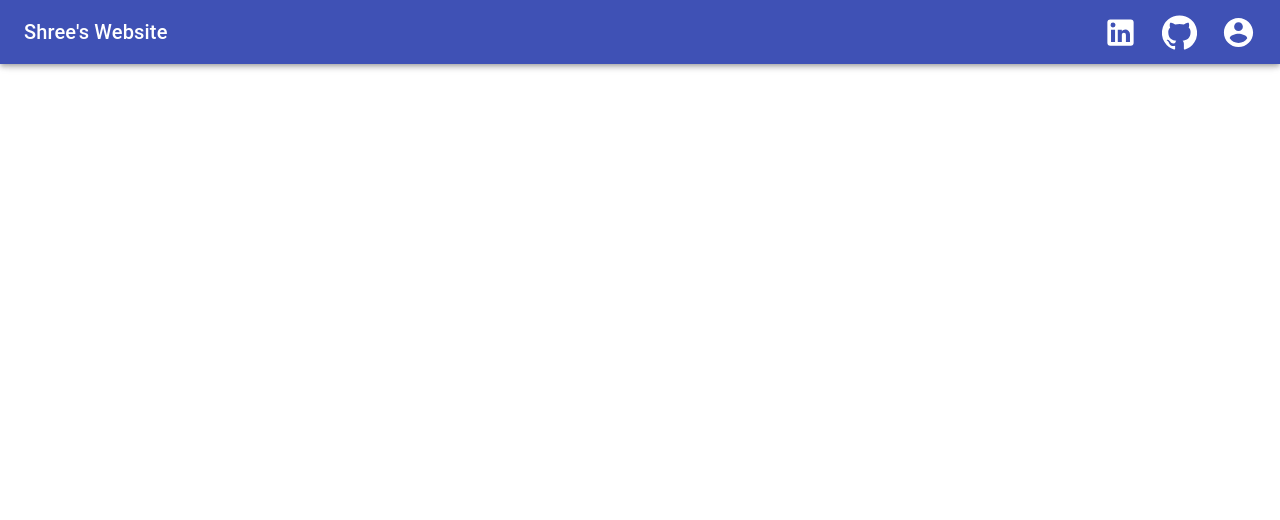
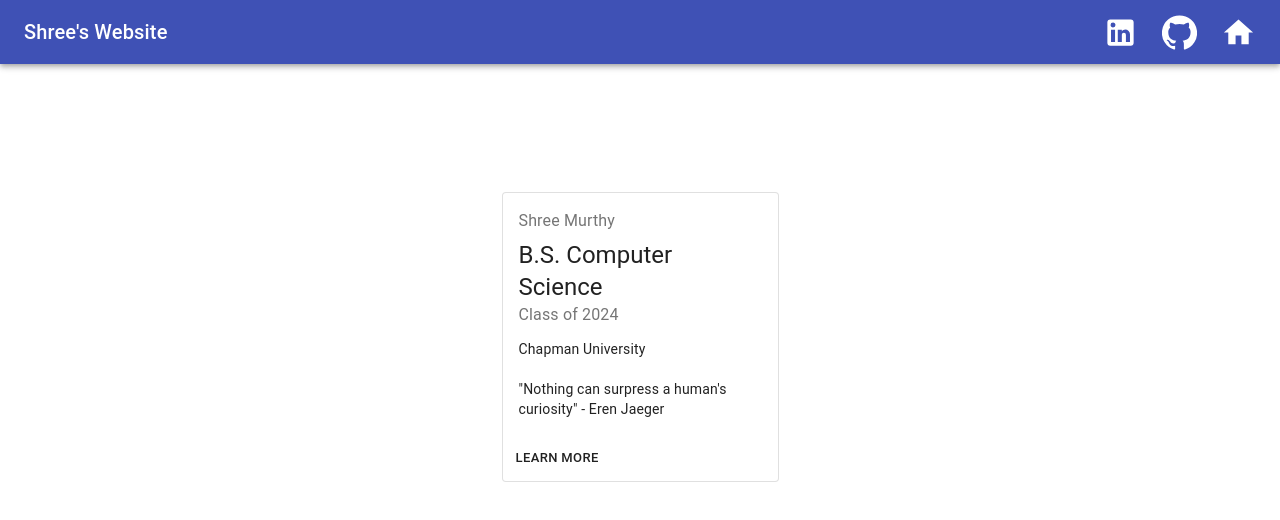
Before and after one commit to shmurthy024/personal_website, a React (Create React App) app: page /home in a window 1280 px wide. Shown: the top 520 px of the page. Built offline with nearby package versions, Linux system fonts and the light colour scheme.

Commit message:
deployment number 1

```diff
--- a/package.json
+++ b/package.json
@@ -1,5 +1,5 @@
 {
-  "homepage": "https://shmurthy024.github.io/personal_website",
+  "homepage": "https://shmurthy024.github.io/personal_website/",
   "name": "personal-website",
   "version": "0.1.0",
   "private": true,
--- a/src/App.js
+++ b/src/App.js
@@ -12,8 +12,8 @@ class App extends React.Component{
             <Router>
                 <NavBar/>
                 <Switch>
-                    {/* <Route exact path ="/" component={Home}/> */}
-                    <Route exact path="/" component={Home}/>
+                    <Route exact path ="/" component={Home}/>
+                    <Route exact path="/home" component={Home}/>
                     <Route path="/Resume" component={Resume}/>
                 </Switch>
 
--- a/src/components/NavBar.js
+++ b/src/components/NavBar.js
@@ -11,7 +11,7 @@ import LinkedInIcon from '@material-ui/icons/LinkedIn';
 import AccountCircle from '@material-ui/icons/AccountCircle';
 import MoreIcon from '@material-ui/icons/MoreVert';
 import { useHistory } from 'react-router';
-
+import HomeIcon from '@material-ui/icons/Home';
 
 
 const useStyles = makeStyles((theme) => ({
@@ -58,7 +58,7 @@ const useStyles = makeStyles((theme) => ({
 export default function NavBar() {
   let history = useHistory();
   const redirectHome = () => {
-    history.push('/')
+    history.push('/home')
   }
 
   const classes = useStyles();
@@ -114,7 +114,7 @@ export default function NavBar() {
           color="inherit"
           onClick={redirectHome}
         >
-          <AccountCircle />
+          <HomeIcon />
         </IconButton>
 
       </MenuItem>
@@ -143,7 +143,7 @@ export default function NavBar() {
               color="inherit"
               onClick={redirectHome}
             >
-              <AccountCircle fontSize="large"/>
+              <HomeIcon fontSize="large"/>
             </IconButton>
           </div>
           <div className={classes.sectionMobile}>
```
